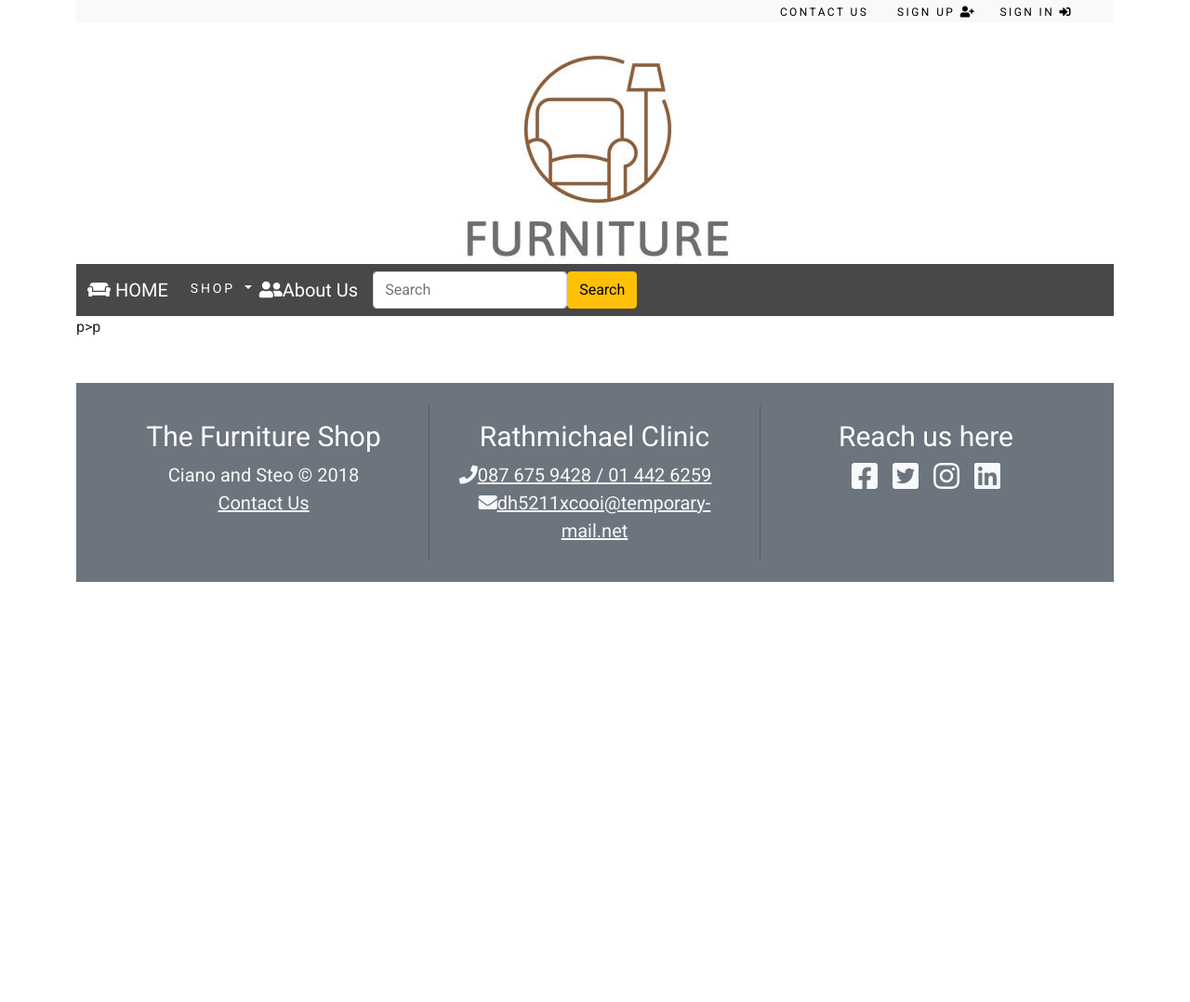
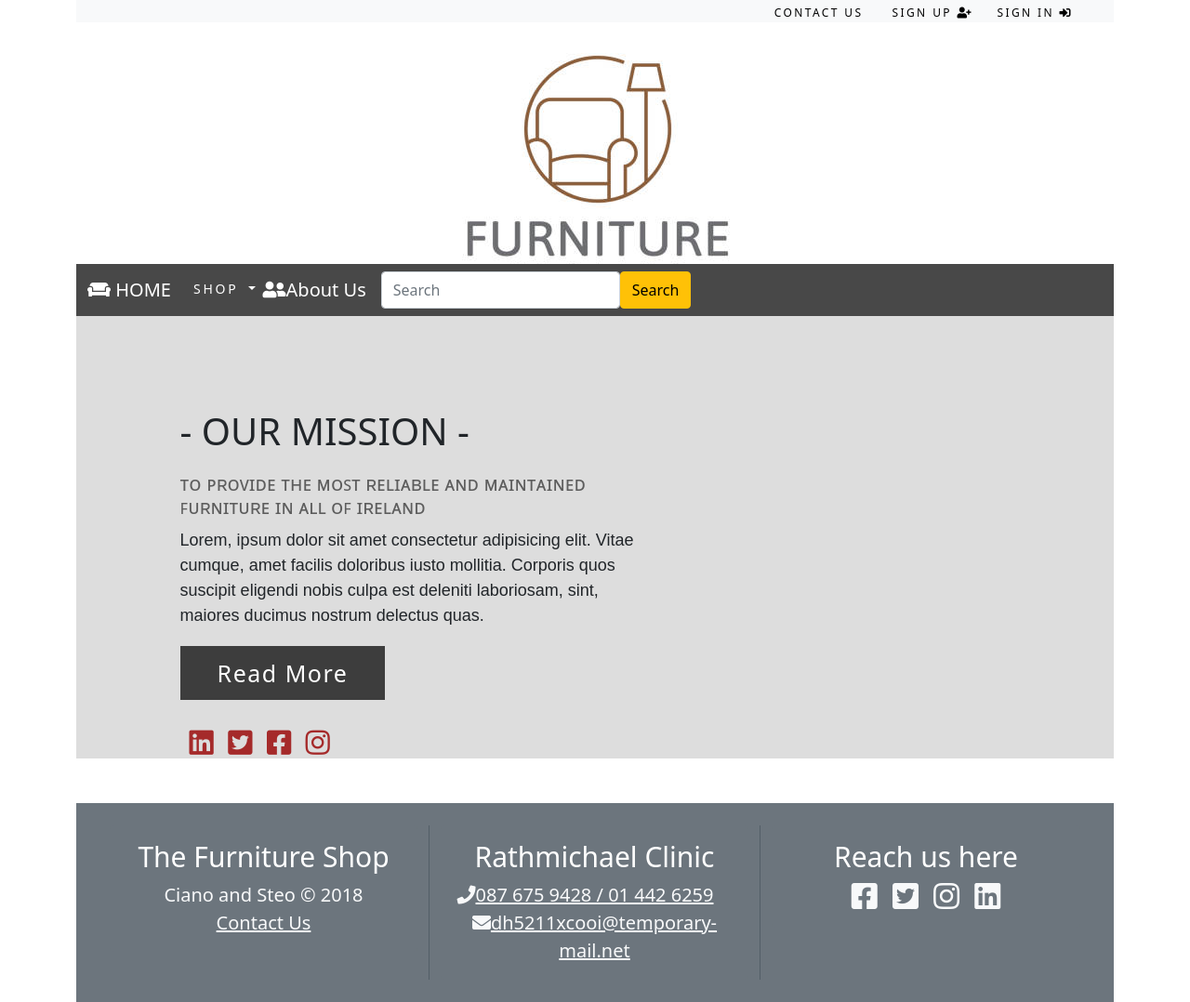
Before and after one commit to CianDonegan/CA2, a Django app: page /accounts/aboutus/ in a window 1280 px wide. Shown: the whole page at 93% size. Before the commit the page ends 626 px from the top, so only its background shows below. Run offline with Django 3.2, Linux system fonts and the light colour scheme; data comes from the database, SQL or seed files in the repository; both versions use the stored data as it was after the commit; parts of the project's set-up code (start-up, migrations or seed data) failed here and were passed over; some libraries are stand-ins or nearby versions.

Commit message:
adbout us page nearly done

```diff
--- a/shop/templates/aboutus.html
+++ b/shop/templates/aboutus.html
@@ -15,10 +15,34 @@ About us - Perfect Cushion Store
     <meta http-equiv="X-UA-Compatible" content="IE=edge">
     <meta name="viewport" content="width=device-width, initial-scale=1.0">
     <title>Document</title>
-    <link rel="stylesheet" href="{% static 'css/contact.css' %}">
+    <link rel="stylesheet" href="{% static 'css/aboutus.css' %}">
 </head>
 <body>
-    p>p
+    <div class="section1">
+        <div class="container2">
+            <div class="content-section">
+                <div class="title">
+                    <h1>- Our Mission -</h1>
+                </div>
+                <div class="content">
+                    <h3>ᴛᴏ ᴘʀᴏᴠɪᴅᴇ ᴛʜᴇ ᴍᴏꜱᴛ ʀᴇʟɪᴀʙʟᴇ ᴀɴᴅ ᴍᴀɪɴᴛᴀɪɴᴇᴅ ꜰᴜʀɴɪᴛᴜʀᴇ ɪɴ ᴀʟʟ ᴏꜰ ɪʀᴇʟᴀɴᴅ</h3>
+                    <p>Lorem, ipsum dolor sit amet consectetur adipisicing elit. Vitae cumque, amet facilis doloribus iusto mollitia. Corporis quos suscipit eligendi nobis culpa est deleniti laboriosam, sint, maiores ducimus nostrum delectus quas.</p>
+                    <div class="button">
+                        <a href="">Read More</a>
+                    </div>
+                    <div class="social">
+                        <a href=""><i class="fab fa-linkedin fa-fw fa-2x"></i></a>
+                        <a href="#"><i class="fab fa-twitter-square fa-fw fa-2x"></i></a>
+                        <a href="#"><i class="fab fa-facebook-square fa-fw fa-2x"></i></a>
+                        <a href="#"><i class="fab fa-instagram fa-fw fa-2x"></i></a>
+                    </div>
+                </div>
+                <div class="image-section1">
+                    <img src="">
+                </div>
+            </div>
+        </div>
+    </div>
 </body>
 </html>
 {% endblock %}
--- a/shop/templates/footer.html
+++ b/shop/templates/footer.html
@@ -5,7 +5,7 @@
                 <div class="col-12 col-sm-12 col-md-12 col-lg-4 col-xl-4 cizgi">
                     <div class="card bg-secondary border-0">
                         <div class="card-body text-light text-center">
-                            <h5 class="card-title text-white display-4" style="font-size:30px">The Furniture Shop</h5>
+                        <h5 class="card-title text-white display-4" style="font-size:30px">The Furniture Shop</h5>
                         <p class="d-inline lead">Ciano and Steo © 2018<br>
                         <a href="#" class="text-light d-block lead">Contact Us</a>
                         </p>
--- /dev/null
+++ b/static/css/aboutus.css
@@ -0,0 +1,80 @@
+
+.section1{
+    width:100%;
+    min-height: 100hv;
+    background-color: #ddd;
+}
+
+.container2{
+    width: 80%;
+    display: block;
+    margin:auto;
+    padding-top:100px;
+}
+
+.content-section {
+    width: 55%;
+}
+
+.image-section1 {
+    float: right;
+    width: 40%;
+}
+
+.image-section1 img {
+    background-image: url(https://media.istockphoto.com/photos/about-us-word-on-a-red-wooden-block-picture-id1283119095?b=1&k=20&m=1283119095&s=170667a&w=0&h=n4qJJJJX45J557wORBTcLBT7KleWOeUIuig-OaCVOck=);
+    background-size: auto;
+}
+.content-section .title {
+    text-transform: uppercase;
+    font-size: 28px;
+}
+
+.content-section .content h3 {
+    margin-top: 20px;
+    color:#5d5d5d;
+    font-size: 21px;
+}
+.content-section .content p {
+    margin-top: 10px;
+    font-family:sans-serif;
+    font-size:18px;
+    line-height: 1.5;
+}
+.content-section .content .button {
+    margin-top: 30px;
+}
+
+.content-section .content .button a{
+    background-color: #3d3d3d;
+    padding:12px 40px;
+    text-decoration: None;
+    color: #fff;
+    font-size: 25px;
+    letter-spacing: 1.5px
+}
+
+.content-section .content .button a:hover {
+    background-color: #a52a2a;
+    color: #fff;
+
+}
+.content-section .social {
+    margin-top:40px;
+}
+.content-section .social i {
+    color:#a52a2a;
+    font-size: 30px;
+    padding:0px 10px;
+}
+.content-section .social i:hover {
+    color:#3d3d3d
+}
+@media screen and (max-width: 768px) {
+    .container2{
+        width: 80%;
+        display: block;
+        margin:auto;
+        padding-top:100px;
+}
+}
--- a/static/css/contact.css
+++ b/static/css/contact.css
@@ -171,10 +171,10 @@ margin-top: 10px;
     .container1{
         flex-direction:column;
     }
-    .container .contactInfo{
+    .container1 .contactInfo{
         margin-bottom: 40px;
     }
-    .container .contactInfo,
+    .container1 .contactInfo,
     .contactForm{
         width: 100%;
     }
```
Also changed, not shown: db.sqlite3, static/images/aboutus.jpg (added), static/images/contactus.jpg (deleted).
